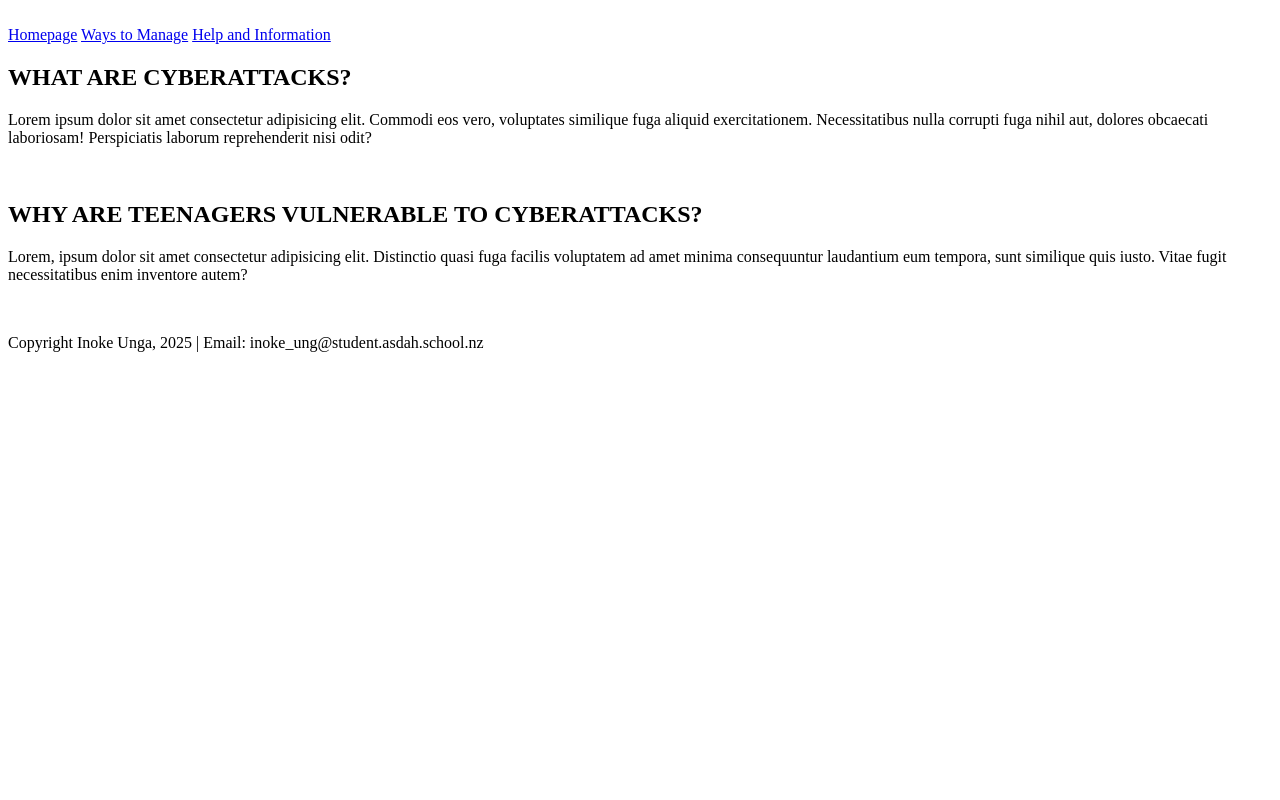
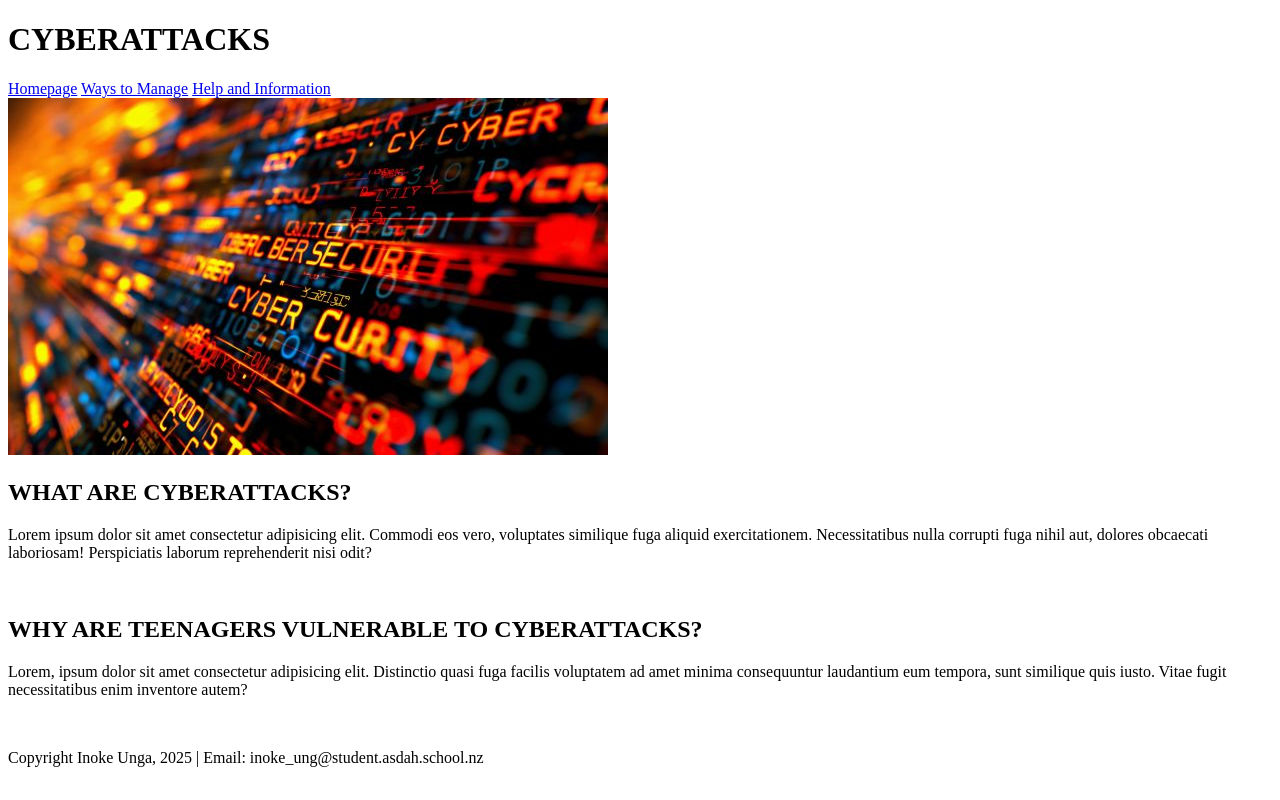
Before and after one commit to InokeU/cyberattack, a plain HTML site: page index.html in a window 1280 px wide. Drawn offline with Linux system fonts and the light colour scheme.

Commit message:
added hero image + a few more changes

```diff
--- a/index.html
+++ b/index.html
@@ -10,14 +10,18 @@
 
     <div class="container">
 
-        <div class="ban_image">
-            <img src="" alt="">
+        <div class="title">
+            <h1>CYBERATTACKS</h1>
         </div>
 
         <div class="navbar">
             <a href="#">Homepage</a>
             <a href="waystoovercome.html">Ways to Manage</a>
             <a href="help.html">Help and Information</a>
+        </div>
+
+        <div class="ban_image">
+            <img src="image1.jpeg" alt="image of cybersecurity">
         </div>
 
         <div class="heading_1">
```
Also changed, not shown: waystoovercome.html (+1 -1 lines), image1.jpeg (added).
